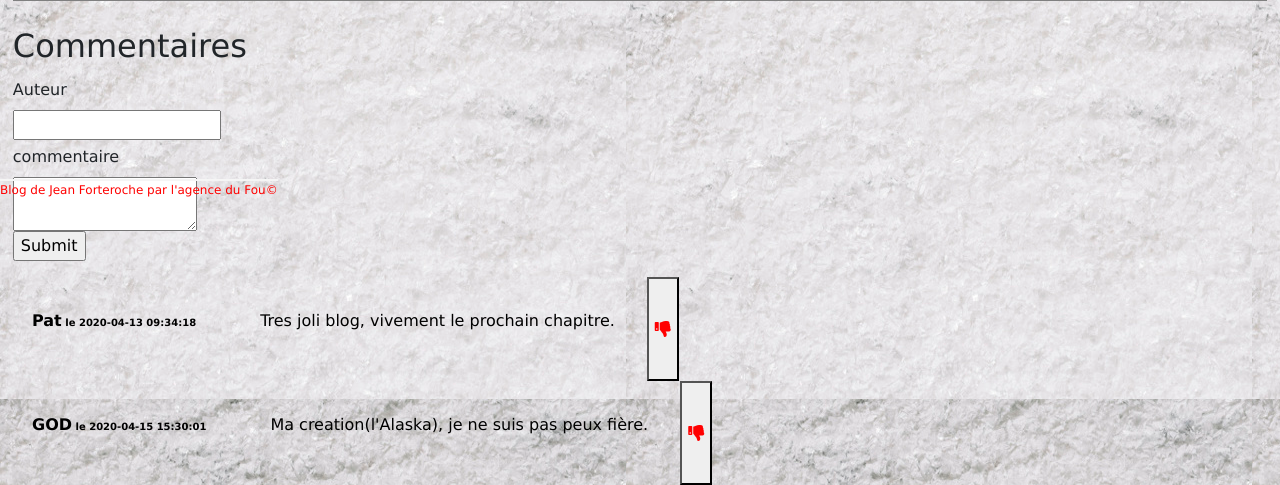
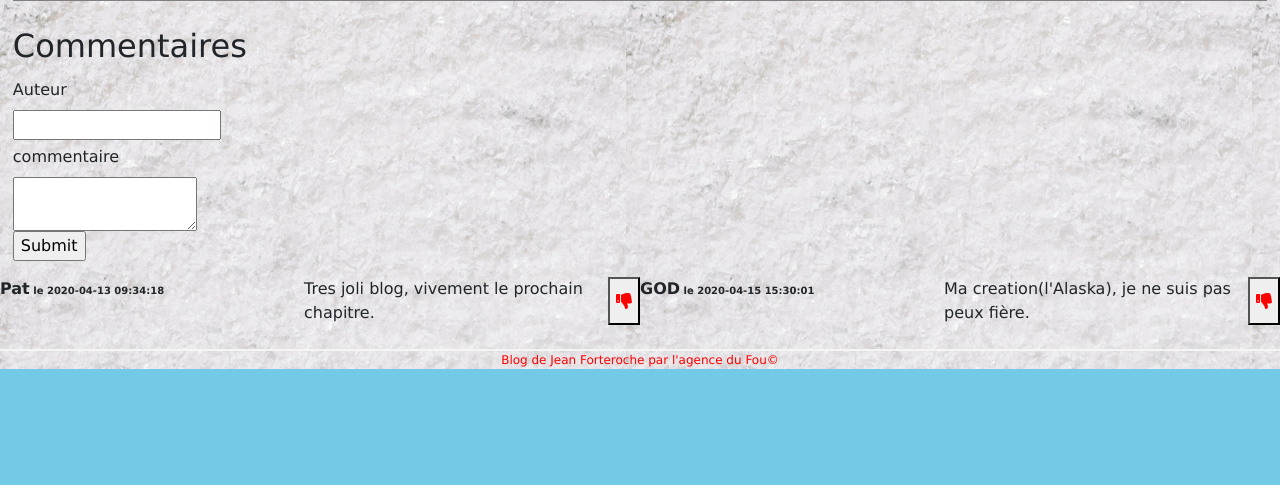
Before and after one commit to J-Patlmx/P4-DWJ, a PHP site: page /?action=chapitre&id=1 in a window 1280 px wide. Shown: the part 601-1086 px from the top of the page. After the commit the page ends 970 px from the top, so only its background shows below. Run offline with PHP 8.4, Linux system fonts and the light colour scheme; data comes from the database, SQL or seed files in the repository; some libraries are stand-ins or nearby versions.

Commit message:
un peu de factorisation de mon css modification dune partie html de chapitre.html.php   toujour le soucis du decalage une fois le login fait  a revoir rapidement

```diff
--- a/Templates/Frontend/chapitre.html.php
+++ b/Templates/Frontend/chapitre.html.php
@@ -4,21 +4,21 @@
 
 <article class="aperçu_chapitre">
     <h2>
-               <?= $chapitre->titre;?>
+        <?= $chapitre->titre; ?>
     </h2>
     <span>
-           <?= $chapitre->date_creation;?>
+        <?= $chapitre->date_creation; ?>
     </span>
     <div>
         <p>
-               <?= $chapitre->contenu;?>
+            <?= $chapitre->contenu; ?>
         </p>
     </div>
 </article>
 
 
 <h2 id="commentairetitre">Commentaires</h2>
-        <form class="form_commentaire" id="newcomment" action="index.php?action=addCommentaire&id=<?= $chapitre->id?>" method="post">
+<form class="form_commentaire" id="newcomment" action="index.php?action=addCommentaire&id=<?= $chapitre->id ?>" method="post">
     <div>
         <label for="pseudo">Auteur</label>
         <input type="text" id="pseudo" name="pseudo" />
@@ -31,17 +31,17 @@
         <input type="submit" />
     </div>
 </form>
+
+<div id="commentairesurchapitre">
         <?php
-        foreach ($commentaires AS $commentaire) {
+        foreach ($commentaires as $commentaire) {
             ?>
-            <div class="com">
-                <p><strong><?php echo htmlspecialchars($commentaire['pseudo']); ?></strong><strong id="datecom"> le <?php echo $commentaire['date_commentaire']; ?></strong></p>
-                <p><?php echo nl2br(htmlspecialchars($commentaire['contenu_commentaire'])); ?></p>
+           <div class="element"><strong><?php echo htmlspecialchars($commentaire['pseudo']); ?></strong><strong id="datestyle"> le <?php echo $commentaire['date_commentaire']; ?></strong></div>
+                  <div class="element"><?php echo nl2br(htmlspecialchars($commentaire['contenu_commentaire'])); ?></div>
                     <button>
-                    <a href="index.php?action=signalerUnCommentaire&id=<?= $commentaire['id'] ?>"><i class="fas fa-thumbs-down"></i></a>
-                </button>
-
-            </div>
+                     <a class="element" href="index.php?action=signalerUnCommentaire&id=<?= $commentaire['id'] ?>"><i class="fas fa-thumbs-down"></i></a>
+                    </button> <br />
         <?php
         } // Fin de la boucle des commentaires
          ?>
+    </div> <br />
--- a/public/css/style.css
+++ b/public/css/style.css
@@ -39,11 +39,7 @@ h3
 .actualite{
     border: 1px solid lightcyan;
 }
-.com{
-    display: flex;
-    flex-direction: row;
 
-}
 a
 {
     text-decoration: none;
@@ -288,11 +284,16 @@ section {
 .fa-thumbs-down {
     color: red;
 }
+#commentairesurchapitre{
+    display:flex;
+    justify-content: space-between;
+    align-content: space-between;
 
-.comSignaler button {
-    justify-content: right;
 }
+.element{
+    width: 30%;
 
+}
 .btnValider {
     background-color: #5cbf2a;
     border: 1px solid #18ab29;
@@ -403,12 +404,13 @@ li {
 footer  {
     border-top: 2px solid whitesmoke;
     text-align: center;
+    justify-content: center;
     color: red;
     font-size: 12px;
     bottom: 0;
-    position: fixed;
+    position: relative;
 }
-#datecom{ font-size: 10px;}
+#datestyle{ font-size: 10px;}
 #h1admin{
     background: none;
     text-align: center;
```
Lines whose indentation alone changed are shown as unchanged.
